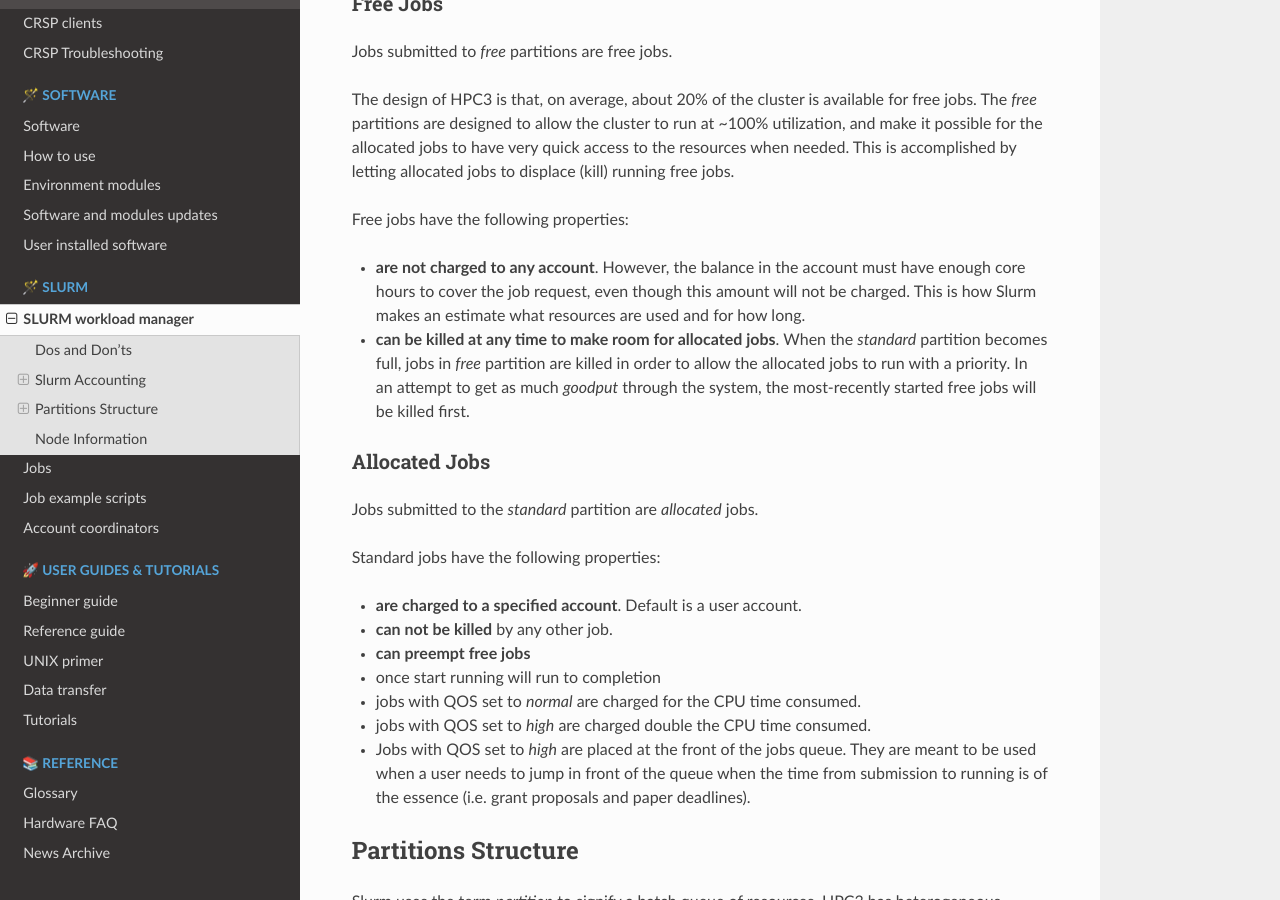
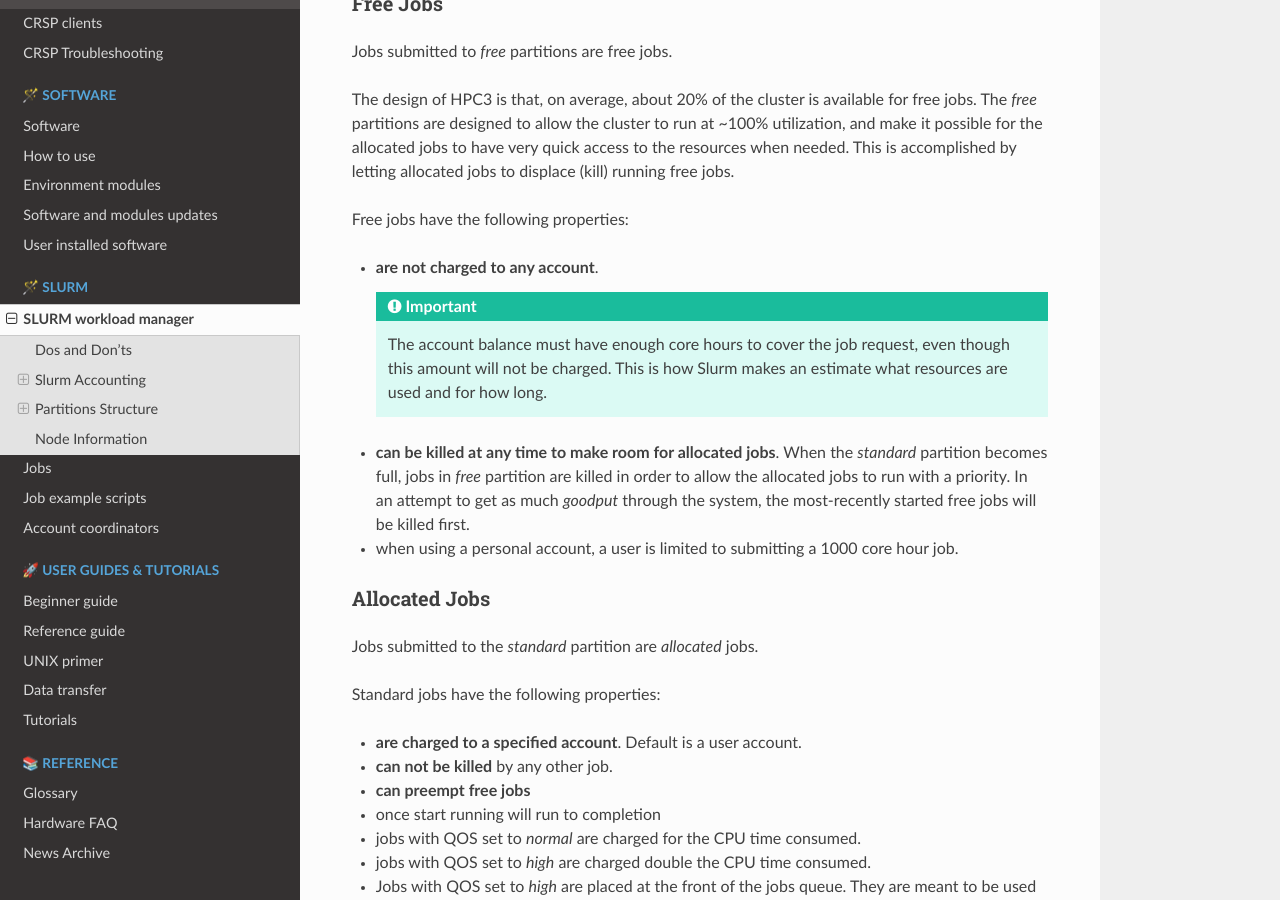
Before and after one commit to RCIC-UCI-Public/website-rcic, a Sphinx documentation site: the page built from docs/source/slurm/slurm.rst, in a window 1280 px wide and 900 px high, scrolled down 1820 px. Built offline with Sphinx 7.4.7 and the Read the Docs theme 2.0.0, drawn with Linux system fonts in a browser that asks for light colours; some of the changed text lies outside the part shown.

Commit message:
add limit info for free jobs

```diff
--- a/docs/source/slurm/slurm.rst
+++ b/docs/source/slurm/slurm.rst
@@ -22,7 +22,7 @@
 Slurm Accounting
 ----------------
 
-Every HPC3 user is granted :underline:`one time 1,000 free CPU hours` as a startup allowance.
+Every HPC3 user is granted :underline:`one time 1000 free CPU hours` as a startup allowance.
 This base allocation is there for you to become familiar with HPC3, Slurm scheduler, and accounting.
 This personal base account is created automatically when your HPC3 account is created.
 
@@ -102,13 +102,16 @@
 
 Free jobs have the following properties:
 
-* **are not charged to any account**.  However, the balance in the account must have enough core hours to cover the job
-  request, even though this amount will not be charged.
-  This is how Slurm makes an estimate what resources are used and for how long.
+* **are not charged to any account**.
+
+  .. important:: The account balance must have enough core hours to cover the job
+     request, even though this amount will not be charged.
+     This is how Slurm makes an estimate what resources are used and for how long.
 * **can be killed at any time to make room for allocated jobs**.
   When the *standard* partition becomes full, jobs in *free* partition are killed in order to
   allow the allocated jobs to run with a priority. In an attempt to get as much *goodput* through the system,
   the most-recently started free jobs will be killed first.
+* when using a personal account, a user is limited to submitting a 1000 core hour job.
 
 .. _allocated jobs:
 
```
